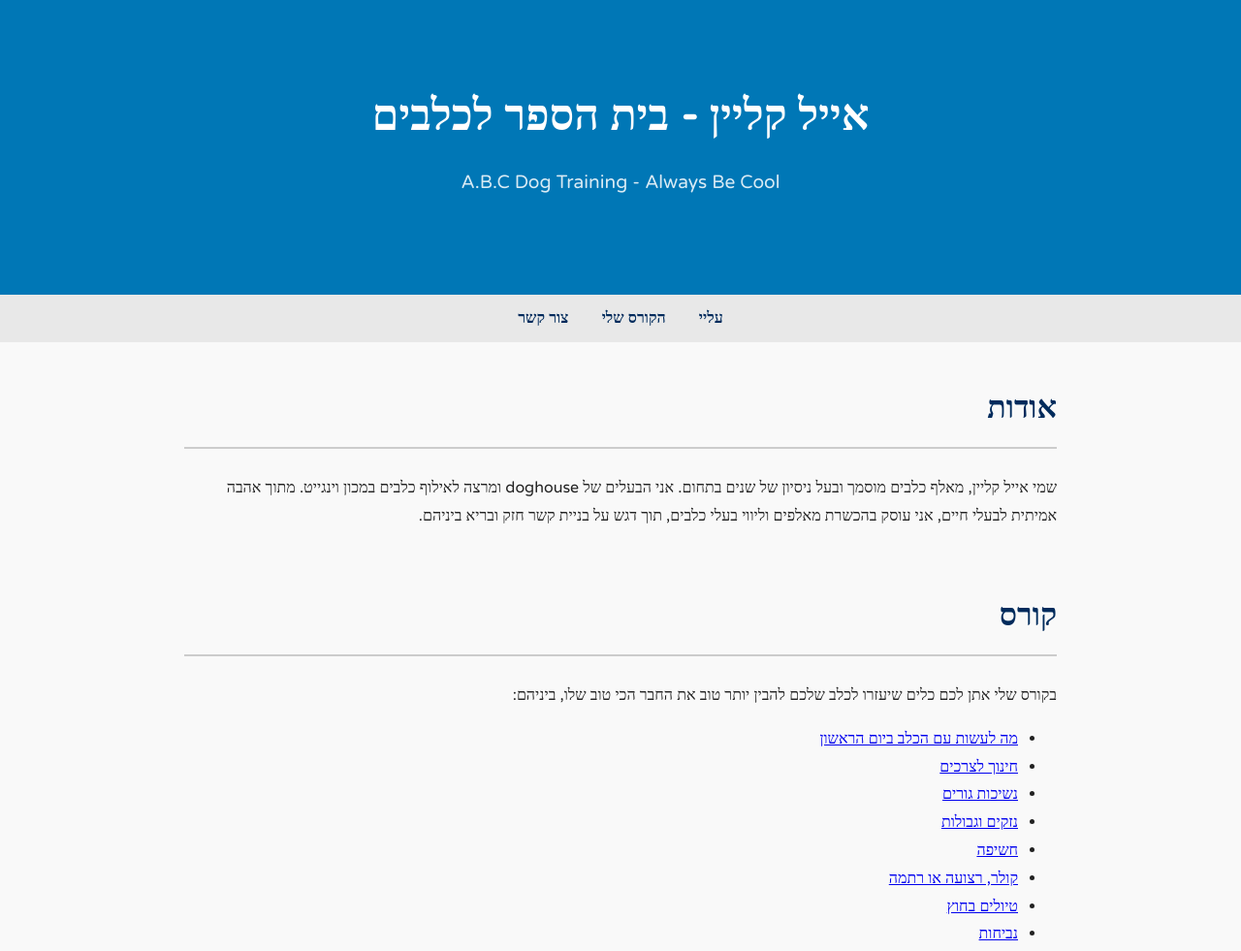
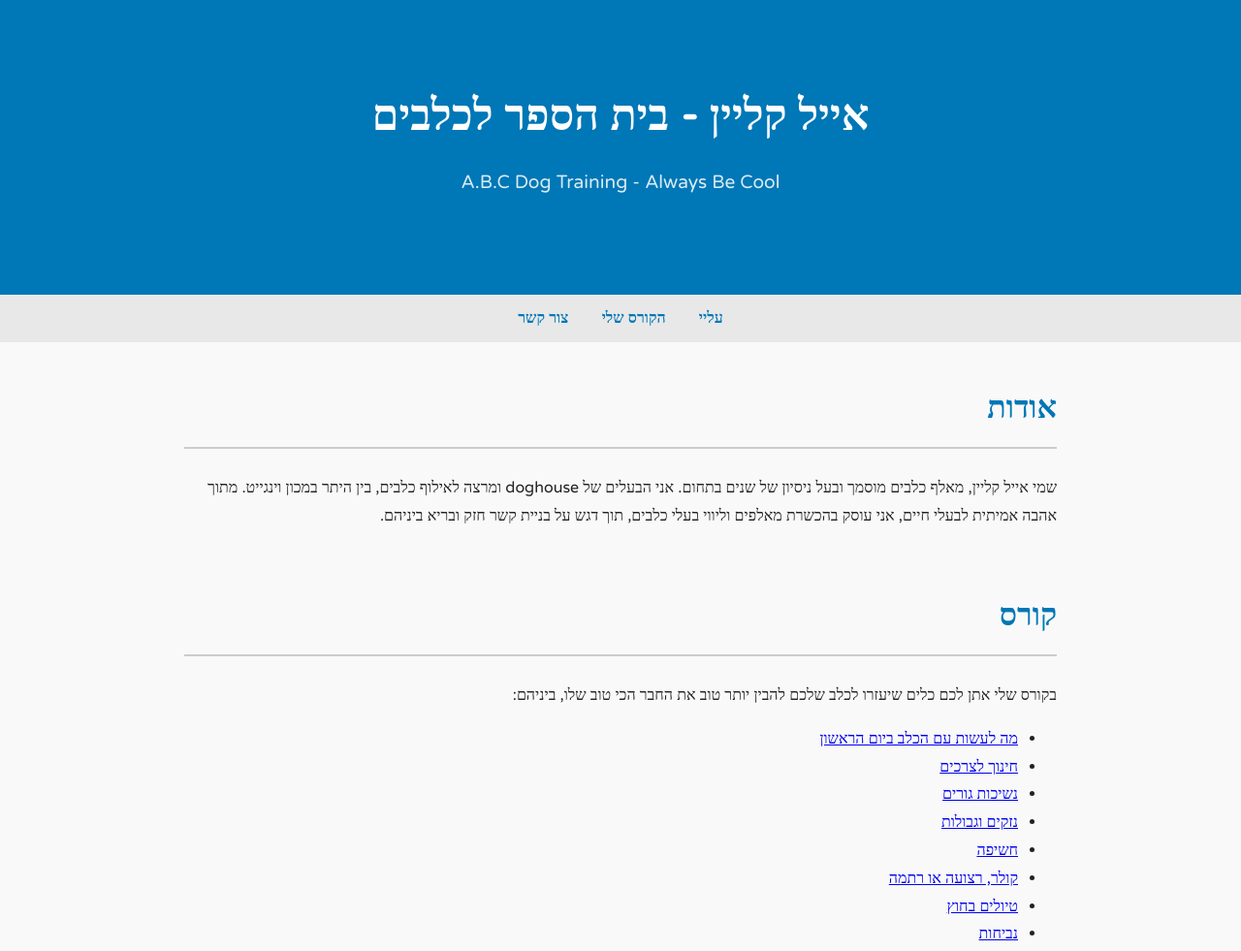
Before and after one commit to SharoniiS/doghouse, a plain HTML site: page index.html in a window 1280 px wide. Shown: the top 981 px of the page at 97% size. Drawn offline with Linux system fonts and the light colour scheme.

Commit message:
Update index.html

```diff
--- a/index.html
+++ b/index.html
@@ -40,7 +40,7 @@
     }
 
     nav a {
-      color: #002b5c;
+      color: #0077b6;
       text-decoration: none;
       margin: 0 15px;
       font-weight: bold;
@@ -62,7 +62,7 @@
     }
 
     section h2 {
-      color: #002b5c;
+      color: #0077b6;
       font-size: 2em;
       border-bottom: 2px solid #ccc;
       padding-bottom: 10px;
@@ -92,7 +92,7 @@
   <main>
     <section id="about">
       <h2>אודות</h2>
-      <p>שמי אייל קליין, מאלף כלבים מוסמך ובעל ניסיון של שנים בתחום. אני הבעלים של doghouse ומרצה לאילוף כלבים במכון וינגייט. מתוך אהבה אמיתית לבעלי חיים, אני עוסק בהכשרת מאלפים וליווי בעלי כלבים, תוך דגש על בניית קשר חזק ובריא ביניהם.</p>
+      <p>שמי אייל קליין, מאלף כלבים מוסמך ובעל ניסיון של שנים בתחום. אני הבעלים של doghouse ומרצה לאילוף כלבים, בין היתר במכון וינגייט. מתוך אהבה אמיתית לבעלי חיים, אני עוסק בהכשרת מאלפים וליווי בעלי כלבים, תוך דגש על בניית קשר חזק ובריא ביניהם.</p>
     </section>
 
     <section id="courses">
```
